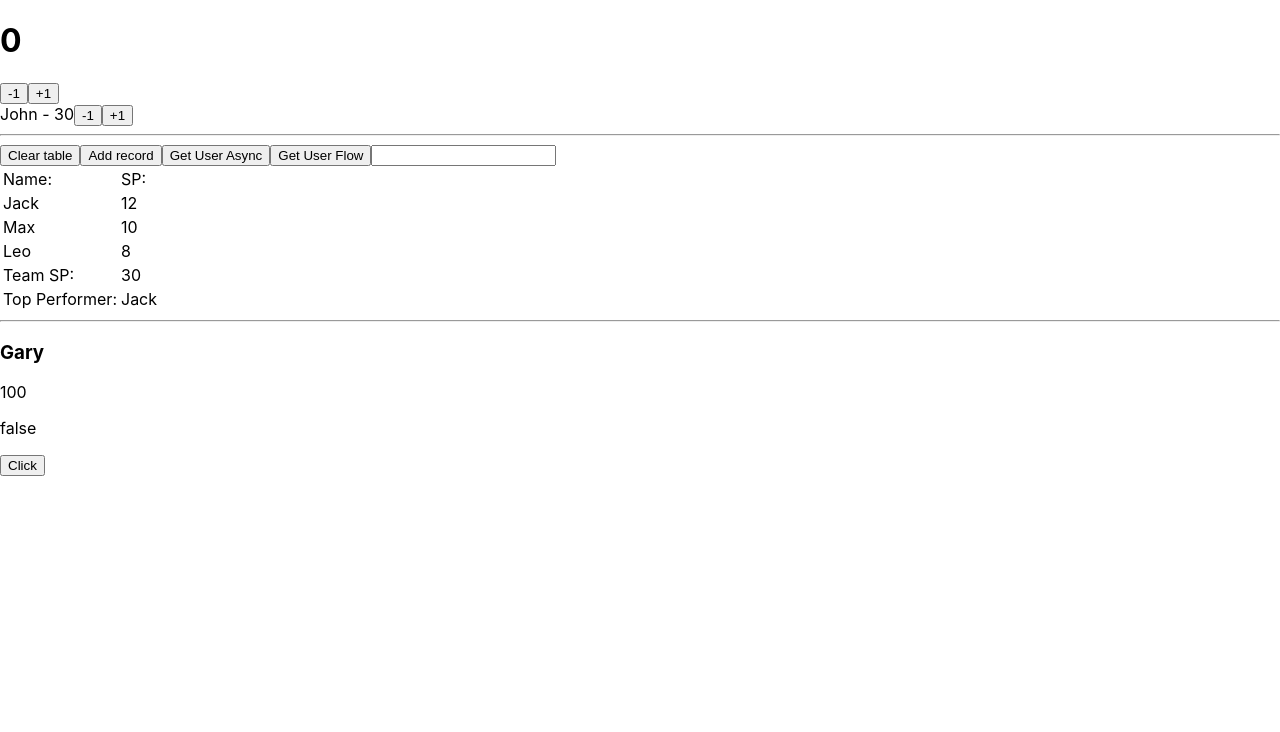
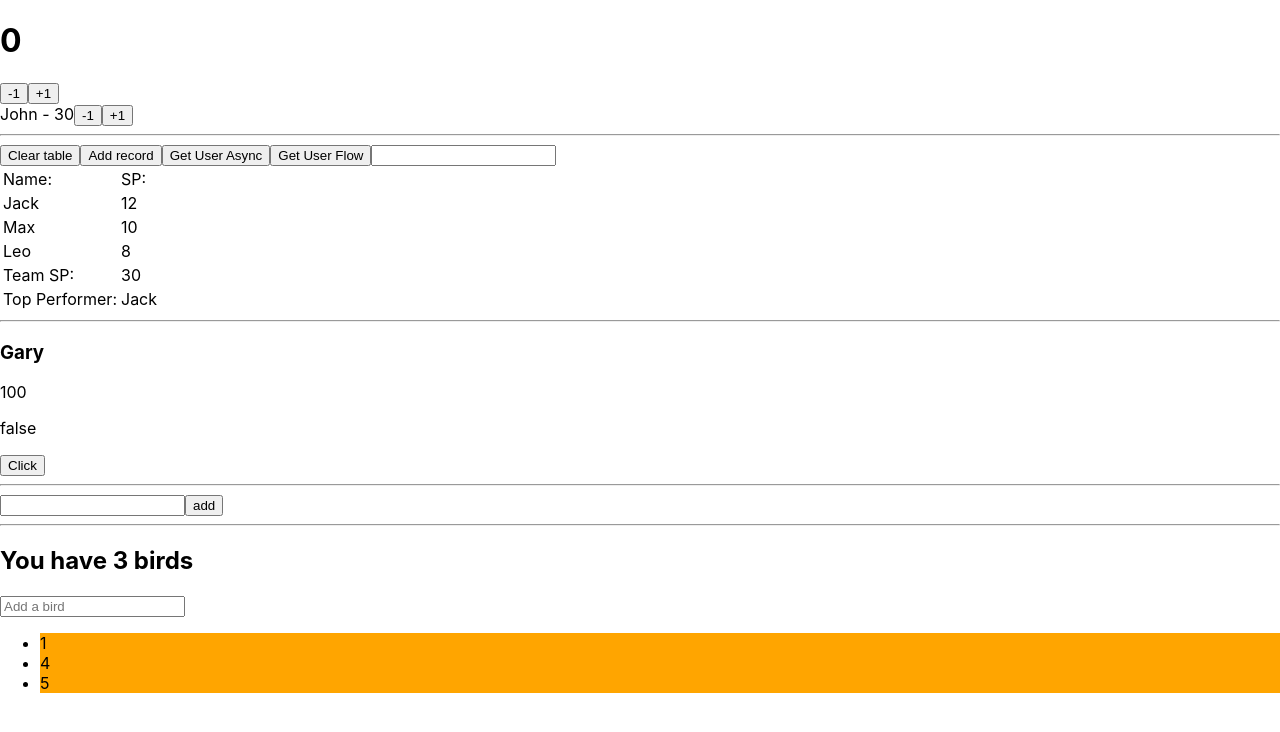
Before and after one commit to Bukovski/react-mobx-examples, a React (Create React App) app: page / in a window 1280 px wide. Shown: the top 732 px of the page. Built offline with nearby package versions, Linux system fonts and the light colour scheme.

Commit message:
add: book & bird inject provider

```diff
--- a/src/App.js
+++ b/src/App.js
@@ -1,10 +1,13 @@
 import React from 'react';
 import { configure } from 'mobx';
+import { Provider } from "mobx-react";
 
 import { Counter, counterState } from "./Counter";
 import { NameCounter, nameStore } from "./NameCounter";
 import { appStore, Controls, TableControls } from "./TableControlsAsync";
 import { AnimalCounter, giraffe } from "./AnimalAutorun";
+import { BooksContainer, booksStore } from "./BookInject";
+import { Birds, singletonBird } from "./BirdInject";
 
 
 configure({ enforceActions: 'observed' });
@@ -24,6 +27,19 @@ const App = () => {
       <hr/>
 
       <AnimalCounter animalStore={ giraffe }/>
+
+      <hr/>
+
+      <Provider
+        booksStore={ booksStore }
+        BirdStore={ singletonBird } color={ "orange" }
+      >
+        <BooksContainer />
+
+        <hr/>
+
+        <Birds />
+      </Provider>
     </div>
   );
 }
--- /dev/null
+++ b/src/BirdInject.js
@@ -0,0 +1,63 @@
+import React from "react";
+import { action, makeAutoObservable } from "mobx";
+import { inject, observer } from "mobx-react";
+
+
+class BirdStore {
+	constructor() {
+		this.birds = [ 1,4,5 ];
+
+		makeAutoObservable(this);
+	}
+
+	get birdCount() {
+		return this.birds.length;
+	}
+
+	addBird = bird => {
+		this.birds.push(bird);
+		console.log(bird, this.birds)
+	};
+}
+
+export const singletonBird = new BirdStore();
+
+
+
+export const Birds = inject("BirdStore", "color")(observer((props) => {
+	const { BirdStore, color } = props;
+
+	let birdInput = null;
+
+	const handleSubmit = action(e => {
+		e.preventDefault();
+
+		const value = birdInput.value;
+
+		props.BirdStore.addBird(value);
+
+		e.target.reset();
+	});
+
+
+	return (
+		<div>
+			<h2>You have { BirdStore.birdCount } birds</h2>
+
+			<form onSubmit={ e => handleSubmit(e) }>
+				<input
+					type="text"
+					ref={ input => birdInput = input }
+					placeholder="Add a bird"
+				/>
+			</form>
+
+			<ul>
+				{ BirdStore.birds.map(bird => (
+					<li key={ bird } style={ { background: color } }>{ bird }</li>
+				))
+				}
+			</ul>
+		</div>
+	);
+}))
--- /dev/null
+++ b/src/BookInject.js
@@ -0,0 +1,62 @@
+import React, { useState } from "react";
+import { action, makeAutoObservable, makeObservable, observable } from 'mobx';
+import { inject, observer } from "mobx-react";
+
+
+class BooksStore {
+	constructor() {
+		this.books = [];
+
+		makeObservable(this, {
+			books: observable,
+			addBook: action,
+			removeBook: action
+		});
+	}
+
+	addBook = (book) => {
+		this.books.push(book)
+	}
+
+	removeBook = (index) => {
+		this.books.splice(index, 1)
+	}
+}
+
+export const booksStore = new BooksStore();
+
+
+export const BooksContainer = inject([ "booksStore" ])(observer(({ booksStore }) => {
+	const [ newBook, setNewBook ] = useState('');
+
+	const addNewBook = () => {
+		if (!newBook) return;
+
+		booksStore.addBook(newBook);
+
+		setNewBook("");
+	}
+
+	return (
+		<div>
+			{
+				booksStore.books.map((book, index) => (
+					<h1
+						key={ index }
+						onClick={ () => booksStore.removeBook(index) }
+					>
+						{ book }
+					</h1>
+				))
+			}
+
+			<input
+				type="text"
+				value={ newBook }
+				onChange={ (e) => setNewBook(e.target.value) }
+			/>
+			<button onClick={ addNewBook }>add</button>
+		</div>
+	)
+
+}));
```
